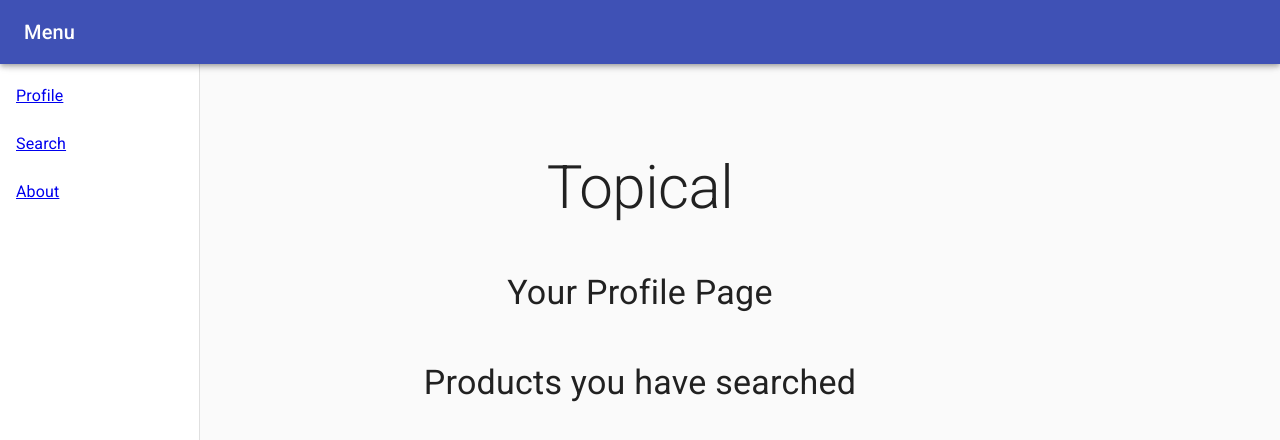
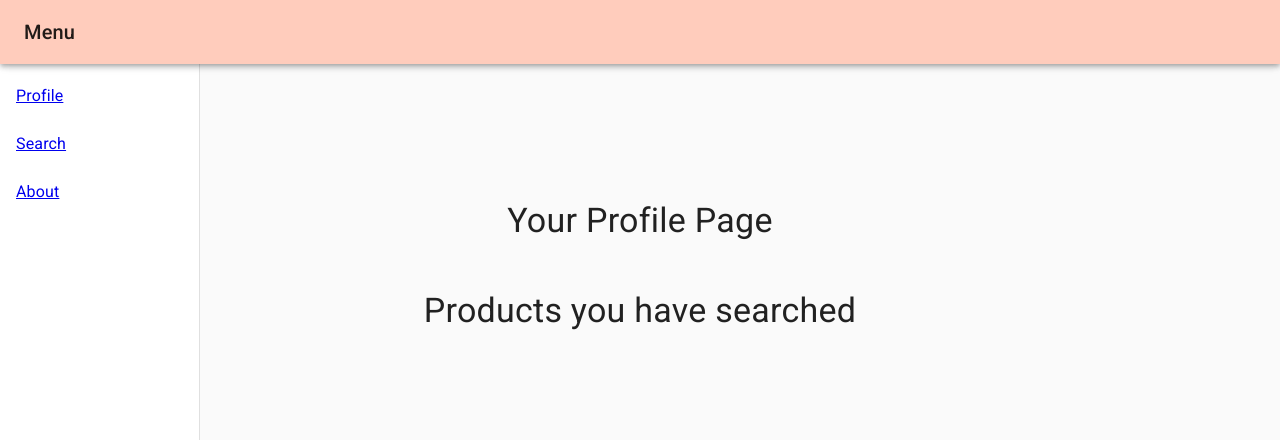
Before and after one commit to kaleyfawcett/Topical-Frontend, a React (Create React App) app in the folder topical/: page /profile in a window 1280 px wide. Shown: the top 440 px of the page. Built offline with nearby package versions, Linux system fonts and the light colour scheme.

Commit message:
added product pages and theme

```diff
--- a/topical/src/App.css
+++ b/topical/src/App.css
@@ -1,3 +1,7 @@
 .App {
   text-align: center;
 }
+
+body {
+  background-color: tan;
+}
--- a/topical/src/components/Home.js
+++ b/topical/src/components/Home.js
@@ -1,5 +1,5 @@
 import React from 'react'
-import { Grid, Typography, Box } from '@material-ui/core'
+import { Grid, Typography, Box, colors, TableContainer } from '@material-ui/core'
 import BarcodeSearch from './BarcodeSearch'
 import NameSearch from './NameSearch'
 
--- a/topical/src/components/ProfilePage.js
+++ b/topical/src/components/ProfilePage.js
@@ -12,9 +12,6 @@ function ProfilePage () {
     <div>
       <Grid container direction='column'>
         <div style={containerStyles}>
-          <Typography variant='h2' gutterBottom>
-        Topical
-          </Typography>
           <Box m={6}>
             <Typography variant='h4' gutterBottom>
         Your Profile Page
--- /dev/null
+++ b/topical/src/components/Theme.js
@@ -0,0 +1,9 @@
+import { createMuiTheme } from '@material-ui/core/styles'
+const theme = createMuiTheme({
+  palette: {
+    primary: { 500: '#ffccbc' },
+    color: '#fff'
+  },
+  secondary: { 500: 'fbe9e7' }
+})
+export default theme
```
Also changed, not shown: topical/src/App.js (+7 -2 lines), topical/src/components/Login.js (+61 -13 lines), topical/src/components/ProductListPage.js (added, +34 -0 lines), topical/src/components/ProductPage.js (+30 -0 lines), topical/src/components/NameSearch.js (line endings or trailing spaces), topical/src/components/ProjectListPage.js (deleted).
